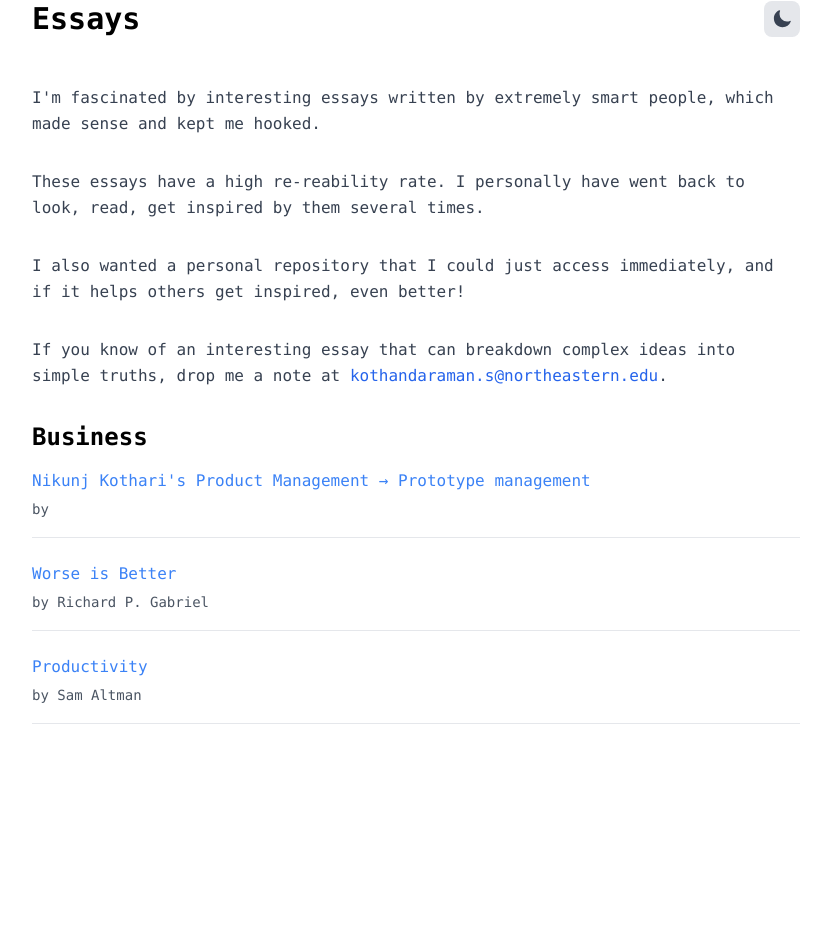
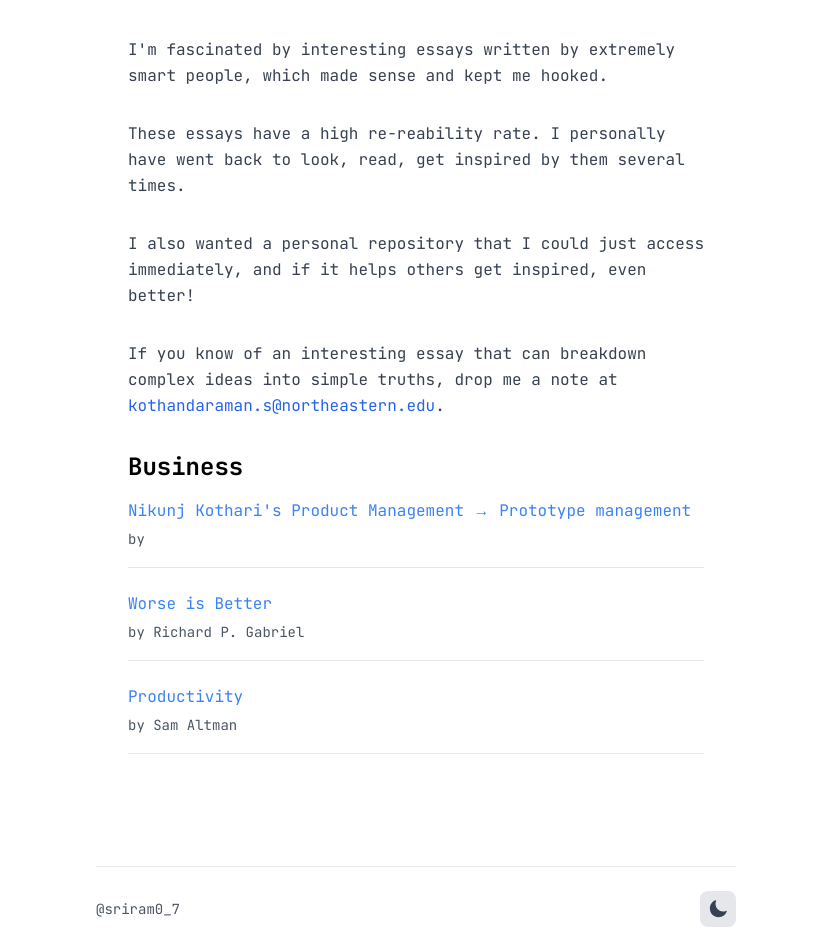
Before and after one commit to sriramkj07/Personalwebsite, a Next.js app: page /essays in a window 1280 px wide. Shown: the part 95-1047 px from the top of the page, without its empty margins (224-1055 px from the left). Before the commit the page ends 915 px from the top, so only its background shows below. Built offline with nearby package versions, Linux system fonts and the light colour scheme.

Commit message:
Add global footer with theme switcher and Twitter handle

```diff
--- a/app/essays/page.tsx
+++ b/app/essays/page.tsx
@@ -3,7 +3,6 @@ export const metadata = {
 };
 
 import Link from 'next/link';
-import { ThemeSwitcher } from '@/components/theme-switcher';
 
 const businessEssays = [
   {
@@ -25,13 +24,8 @@ const businessEssays = [
 
 export default function Essays() {
   return (
-    <div className="min-h-screen bg-white dark:bg-gray-950 text-black dark:text-white p-8 md:p-16 lg:p-24 font-mono flex justify-center">
-      <div className="w-full max-w-3xl">
-        {/* Header with Theme Switcher */}
-        <div className="flex justify-between items-center mb-12">
-          <h1 className="text-3xl font-bold">Essays</h1>
-          <ThemeSwitcher />
-        </div>
+    <main className="w-full max-w-2xl mx-auto p-4 md:p-8 lg:p-12">
+      <h1 className="text-3xl font-bold mb-12">Essays</h1>
 
       <p className="text-gray-700 dark:text-gray-300 mb-8 leading-relaxed">
         I'm fascinated by interesting essays written by extremely smart people, which made sense and kept me hooked.
@@ -75,7 +69,6 @@ export default function Essays() {
           </div>
         ))}
       </div>
-      </div>
-    </div>
+    </main>
   );
 }
--- a/app/layout.tsx
+++ b/app/layout.tsx
@@ -1,6 +1,7 @@
 import './globals.css'
 import { JetBrains_Mono } from 'next/font/google'
 import { ThemeProvider } from '@/components/theme-provider'
+import { Footer } from '@/components/footer'
 
 export const metadata = {
   title: 'Sriram Kothandaraman',
@@ -23,6 +24,7 @@ export default function RootLayout({
         <ThemeProvider>
           <div className="min-h-screen bg-white dark:bg-gray-950 text-black dark:text-white transition-colors">
             {children}
+            <Footer />
           </div>
         </ThemeProvider>
       </body>
--- a/app/page.tsx
+++ b/app/page.tsx
@@ -1,13 +1,11 @@
-import { ThemeSwitcher } from '@/components/theme-switcher'
 import Image from 'next/image'
 import Link from 'next/link'
 import { Mail, Github, Linkedin, Calendar } from 'lucide-react'
 
 export default function Home() {
   return (
-    <main className="min-h-screen bg-white dark:bg-gray-950 text-black dark:text-white p-4 md:p-16 lg:p-24 font-mono flex justify-center">
-      <div className="w-full max-w-2xl">
-        {/* Header with Profile Image and Theme Switcher */}
+    <main className="w-full max-w-2xl mx-auto p-4 md:p-8 lg:p-12">
+      {/* Header with Profile Image */}
       <div className="flex justify-between items-start mb-12">
         <div className="w-28 h-28 rounded-full overflow-hidden">
           <Image
@@ -18,7 +16,6 @@ export default function Home() {
             className="object-cover"
           />
         </div>
-          <ThemeSwitcher />
       </div>
 
       {/* Content Section */}
@@ -77,7 +74,6 @@ export default function Home() {
           </p>
         </div>
       </div>
-      </div>
     </main>
   )
 }
--- /dev/null
+++ b/components/footer.tsx
@@ -0,0 +1,19 @@
+import { ThemeSwitcher } from './theme-switcher'
+
+export function Footer() {
+  return (
+    <footer className="w-full max-w-2xl mx-auto px-4 pb-12">
+      <div className="border-t border-gray-200 dark:border-gray-800 mt-16 pt-6 flex items-center justify-between text-sm text-gray-600 dark:text-gray-400">
+        <a
+          href="https://x.com/Sriram0_7"
+          target="_blank"
+          rel="noopener noreferrer"
+          className="hover:text-gray-800 dark:hover:text-gray-200"
+        >
+          @sriram0_7
+        </a>
+        <ThemeSwitcher />
+      </div>
+    </footer>
+  )
+}
```
Lines whose indentation alone changed are shown as unchanged.
